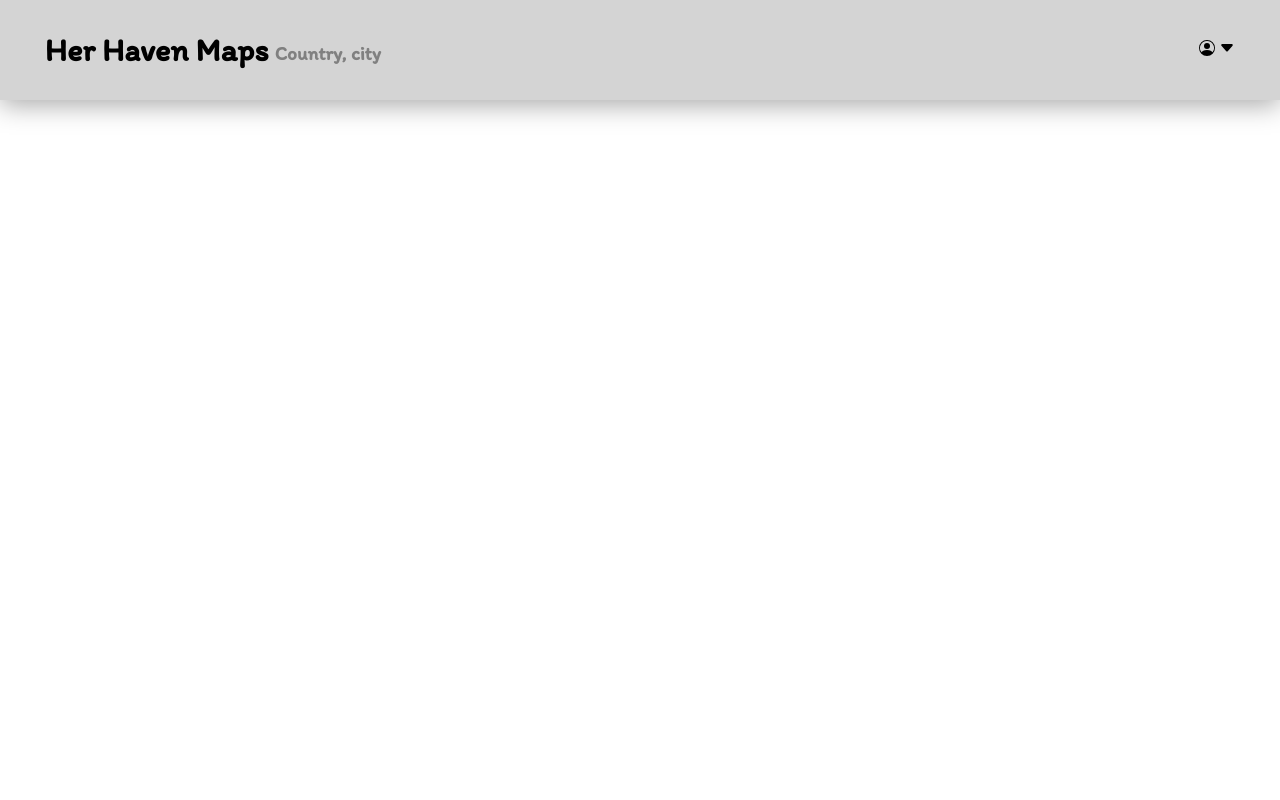
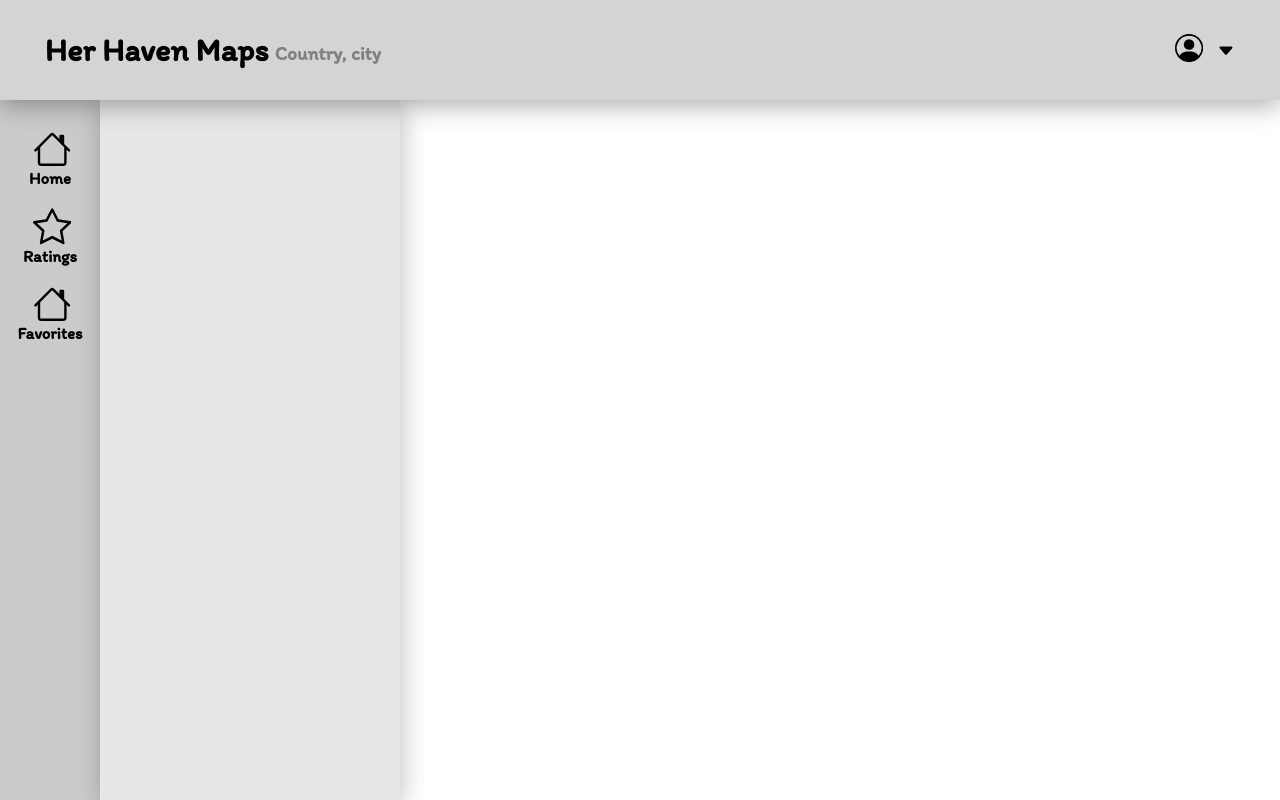
Before and after one commit to sabuka-dumbo/-HHM-Her-Heaven-Maps, a Flask app: page / in a window 1280 px wide. Run offline with Flask 3, Linux system fonts and the light colour scheme.

Commit message:
Oct 12, 2024, 7:03 PM

```diff
--- a/src/static/css/styles.css
+++ b/src/static/css/styles.css
@@ -8,6 +8,7 @@
     box-shadow: 0px 5px 25px hsla(0, 0%, 0%, 0.341);
     align-items: center;
     display: flex;
+    z-index: 10;
 }
 
 .navbar_title {
@@ -48,3 +49,91 @@
     width: max-content;
     height: max-content;
 }
+
+.navbar_profile_icon {
+    position: relative;
+    top: 0;
+    left: 0;
+    width: 2.2vw;
+    height: 2.2vw;
+    padding: 0;
+    margin: 0;
+    margin-right: 10px;
+}
+
+.navbar_profile_drop_icon {
+    position: relative;
+    top: 0;
+    left: 0;
+    width: 1.4vw;
+    height: 1.4vw;
+    padding: 0;
+    margin: 0;
+    margin-bottom: 2.5px;
+}
+
+.main_part {
+    position: fixed;
+    top: 100px;
+    left: 0px;
+    width: 100vw;
+    height: calc(100vh - 100px);
+    margin: 0;
+    padding: 0;
+}
+
+.sidebar {
+    position: fixed;
+    top: 100px;
+    left: 0px;
+    width: 100px;
+    height: calc(100vh - 120px);
+    padding-top: 20px;
+    background-color: #CBCBCB;
+    box-shadow: 2px 5px 25px rgba(0, 0, 0, 0.256);
+}
+
+.search {
+    position: fixed;
+    top: 100px;
+    left: 100px;
+    width: 300px;
+    height: calc(100vh - 100px);
+    background-color: #E7E7E7;
+    box-shadow: 2px 5px 25px rgba(0, 0, 0, 0.256);
+}
+
+.navigations {
+    position: relative;
+    top: 0;
+    left: 0;
+    width: 100%;
+    height: max-content;
+    margin: 0;
+    padding: 0;
+    padding-top: 10px;
+    padding-bottom: 5px;
+}
+
+.navigations_icons {
+    position: relative;
+    top: 0;
+    left: calc((100% - 2.7vw) / 2);
+    width: 3vw;
+    height: 3vw;
+}
+
+.navigations_text {
+    position: relative;
+    top: -4px;
+    left: 0;
+    width: 100%;
+    height: max-content;
+    margin: 0;
+    padding: 0;
+    text-align: center;
+    color: black;
+    font-family: "Itim";
+    font-size: 1.3vw;
+    font-weight: bold;
+}
--- a/src/templates/index.html
+++ b/src/templates/index.html
@@ -9,6 +9,8 @@
         <link href="{{ url_for('static', filename='css/styles.css') }}" rel="stylesheet">
     </head>
     <body class="body">
+        <!-- navbar -->
+
         <nav class="navbar">
             <h1 class="navbar_title">Her Haven Maps <h6 class="navbar_country_title">Country, city</h6></h1>
 
@@ -24,8 +26,38 @@
             </div>
         </nav>
 
+        <!-- everything is in here, but navbar -->
+
         <div class="main_part">
+            <div class="sidebar">
+                <div class="navigations">
+                    <svg xmlns="http://www.w3.org/2000/svg" width="16" height="16" fill="currentColor" class="bi bi-house navigations_icons" viewBox="0 0 16 16">
+                        <path d="M8.707 1.5a1 1 0 0 0-1.414 0L.646 8.146a.5.5 0 0 0 .708.708L2 8.207V13.5A1.5 1.5 0 0 0 3.5 15h9a1.5 1.5 0 0 0 1.5-1.5V8.207l.646.647a.5.5 0 0 0 .708-.708L13 5.793V2.5a.5.5 0 0 0-.5-.5h-1a.5.5 0 0 0-.5.5v1.293zM13 7.207V13.5a.5.5 0 0 1-.5.5h-9a.5.5 0 0 1-.5-.5V7.207l5-5z"/>
+                    </svg>
 
+                    <h3 class="navigations_text">Home</h3>
+                </div>
+
+                <div class="navigations">
+                    <svg xmlns="http://www.w3.org/2000/svg" width="16" height="16" fill="currentColor" class="bi bi-star navigations_icons" viewBox="0 0 16 16">
+                        <path d="M2.866 14.85c-.078.444.36.791.746.593l4.39-2.256 4.389 2.256c.386.198.824-.149.746-.592l-.83-4.73 3.522-3.356c.33-.314.16-.888-.282-.95l-4.898-.696L8.465.792a.513.513 0 0 0-.927 0L5.354 5.12l-4.898.696c-.441.062-.612.636-.283.95l3.523 3.356-.83 4.73zm4.905-2.767-3.686 1.894.694-3.957a.56.56 0 0 0-.163-.505L1.71 6.745l4.052-.576a.53.53 0 0 0 .393-.288L8 2.223l1.847 3.658a.53.53 0 0 0 .393.288l4.052.575-2.906 2.77a.56.56 0 0 0-.163.506l.694 3.957-3.686-1.894a.5.5 0 0 0-.461 0z"/>
+                    </svg>
+
+                    <h3 class="navigations_text">Ratings</h3>
+                </div>
+
+                <div class="navigations">
+                    <svg xmlns="http://www.w3.org/2000/svg" width="16" height="16" fill="currentColor" class="bi bi-house navigations_icons" viewBox="0 0 16 16">
+                        <path d="M8.707 1.5a1 1 0 0 0-1.414 0L.646 8.146a.5.5 0 0 0 .708.708L2 8.207V13.5A1.5 1.5 0 0 0 3.5 15h9a1.5 1.5 0 0 0 1.5-1.5V8.207l.646.647a.5.5 0 0 0 .708-.708L13 5.793V2.5a.5.5 0 0 0-.5-.5h-1a.5.5 0 0 0-.5.5v1.293zM13 7.207V13.5a.5.5 0 0 1-.5.5h-9a.5.5 0 0 1-.5-.5V7.207l5-5z"/>
+                    </svg>
+
+                    <h3 class="navigations_text">Favorites</h3>
+                </div>
+            </div>
+
+            <div class="search">
+
+            </div>
         </div>
 
         <scirpt></scirpt>
```
Also changed, not shown: src/db.py (added, +16 -0 lines), src/db.sqlite (added).
